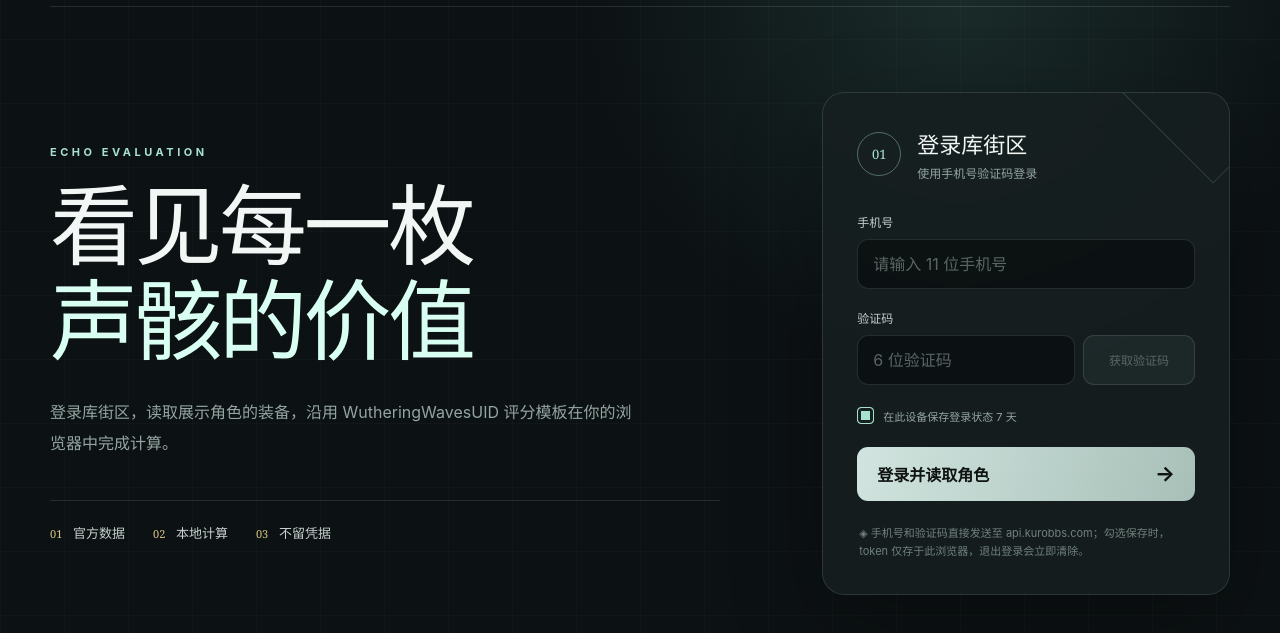
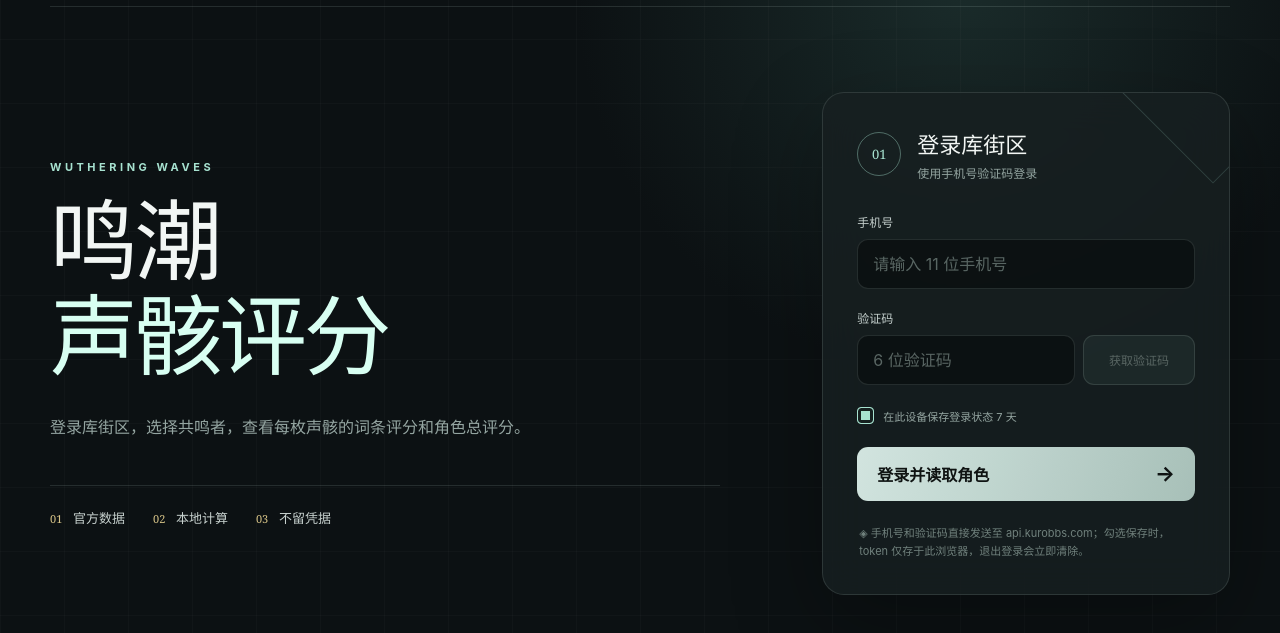
Before and after one commit to haoyuehx/WutheringWavesEchoScore, a plain HTML site: page index.html in a window 1280 px wide. Shown: the part 89-722 px from the top of the page. Drawn offline with Linux system fonts and the light colour scheme; a script that the page names is missing.

Commit message:
copy: simplify landing page headline

```diff
--- a/index.html
+++ b/index.html
@@ -31,9 +31,9 @@
   <main>
     <section id="loginView" class="login-layout">
       <div class="hero">
-        <p class="eyebrow">ECHO EVALUATION</p>
-        <h1>看见每一枚<br><em>声骸的价值</em></h1>
-        <p class="lead">登录库街区，读取展示角色的装备，沿用 WutheringWavesUID 评分模板在你的浏览器中完成计算。</p>
+        <p class="eyebrow">WUTHERING WAVES</p>
+        <h1>鸣潮<br><em>声骸评分</em></h1>
+        <p class="lead">登录库街区，选择共鸣者，查看每枚声骸的词条评分和角色总评分。</p>
         <div class="features"><span><b>01</b> 官方数据</span><span><b>02</b> 本地计算</span><span><b>03</b> 不留凭据</span></div>
       </div>
       <div class="login-card panel">
```
